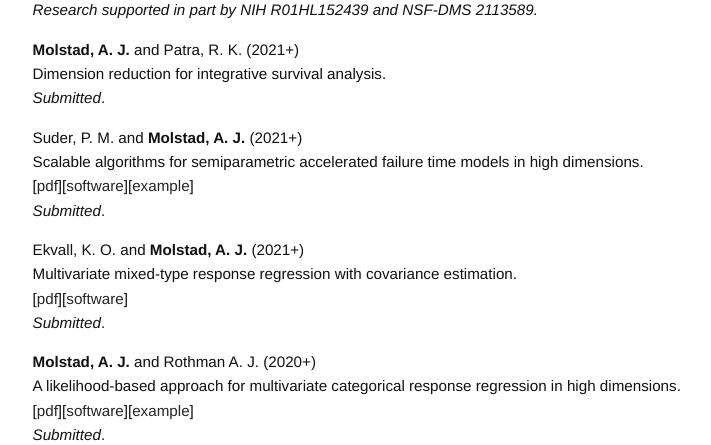
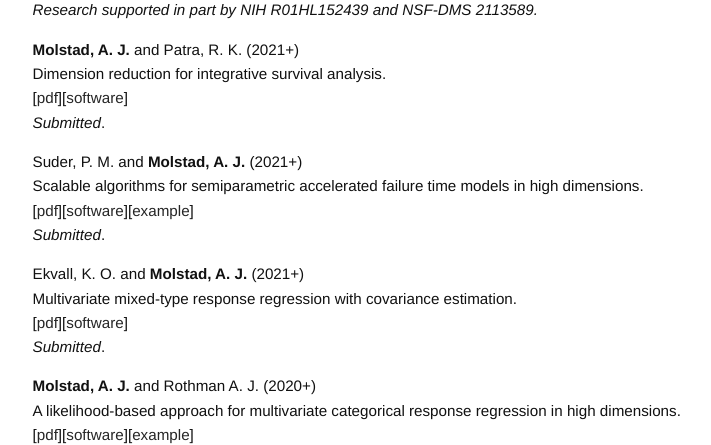
Before and after one commit to ajmolstad/ajmolstad.github.io, a Jekyll site: the page built from research.md, in a window 1280 px wide and 900 px high, cut to the strip 455-900 px from the top of the window. Shown: the whole strip, without its empty margins (275-986 px from the left). Built offline with Jekyll 4.4.1, drawn with Linux system fonts in a browser that asks for light colours.

Commit message:
Update research.md

```diff
--- a/research.md
+++ b/research.md
@@ -19,7 +19,9 @@ multivariate categorical response regression. <br>
 
 **Molstad, A. J.** and Patra, R. K. (2021+)<br>
 Dimension reduction for integrative survival analysis. <br>
+[[pdf]()][[software](https://github.com/ajmolstad/IntegrativeCox)]<br>
 *Submitted*. <br>
+
 
 Suder, P. M. and **Molstad, A. J.** (2021+) <br>
 Scalable algorithms for semiparametric accelerated failure time models in high dimensions.<br>
```
